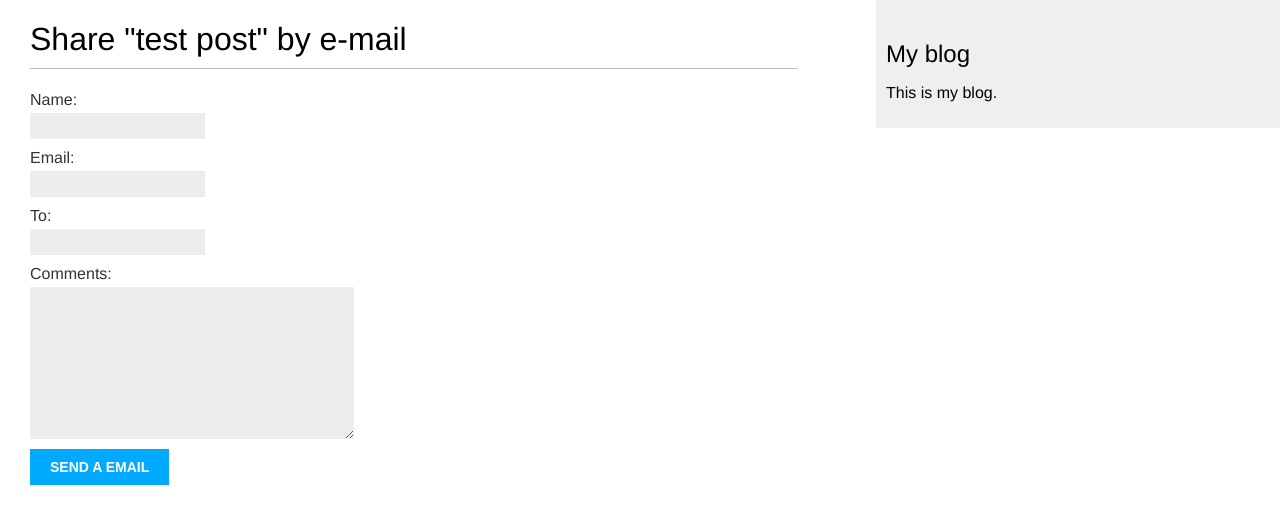
After one commit to muslim39n/django-by-example, a Django app: page /blog/5/share/ in a window 1280 px wide. The commit adds this page. Shown: the top 524 px of the page. Run offline with Django 4.2, Linux system fonts and the light colour scheme; data comes from the database, SQL or seed files in the repository.

Commit message:
Email sharing

```diff
--- /dev/null
+++ b/mysite/blog/forms.py
@@ -0,0 +1,9 @@
+import email
+from django import forms
+
+class EmailPostForm(forms.Form):
+    name = forms.CharField(max_length=255)
+    email = forms.EmailField()
+    to = forms.EmailField()
+    comments = forms.CharField(required=False,
+                                widget=forms.Textarea)
--- a/mysite/blog/templates/blog/post/detail.html
+++ b/mysite/blog/templates/blog/post/detail.html
@@ -7,4 +7,7 @@
         Published {{ post.publish }} by {{ post.author }}
     </p>
     {{ post.body }}
+    <p>
+        <a href="{% url 'blog:post_share' post.id %}">Share this post</a>
+    </p>
 {% endblock content %}
--- /dev/null
+++ b/mysite/blog/templates/blog/post/share.html
@@ -0,0 +1,19 @@
+{% extends 'blog/base.html' %}
+
+{% block title %}Share a post{% endblock %}
+
+{% block content %}
+    {% if sent %}
+        <h1>Email successfully sent</h1>
+        <p>
+            "{{ post.title }}" was successfully sent to {{ form.cleaned_data.to }}.
+        </p>
+    {% else %}
+        <h1>Share "{{ post.title }}" by e-mail</h1>
+        <form action="" method="post">
+            {{ form.as_p }}
+            {% csrf_token %}
+            <input type="submit" value="Send a email">
+        </form>
+    {% endif %}
+{% endblock %}
--- a/mysite/blog/urls.py
+++ b/mysite/blog/urls.py
@@ -6,4 +6,5 @@ app_name = 'blog'
 urlpatterns = [
     path('', views.post_list, name='post_list'),
     path('<int:year>/<int:month>/<int:day>/<slug:post>/', views.post_detail, name='post_detail'),
+    path('<int:post_id>/share/', views.post_share, name='post_share'),
 ]
--- a/mysite/blog/views.py
+++ b/mysite/blog/views.py
@@ -1,5 +1,8 @@
 from django.shortcuts import render, get_object_or_404
 from django.core.paginator import Paginator, EmptyPage, PageNotAnInteger
+from django.core.mail import send_mail
+
+from .forms import EmailPostForm
 
 from .models import Post
 
@@ -29,3 +32,24 @@ def post_detail(request, year, month, day, post):
                             publish__day = day)
 
     return render(request, 'blog/post/detail.html', {'post':post})
+
+def post_share(request, post_id):
+    post = get_object_or_404(Post, id=post_id, status='published')
+    sent = False
+
+    if request.method == 'POST':
+        form = EmailPostForm(request.POST)
+
+        if form.is_valid():
+            cd = form.cleaned_data
+            post_url = request.build_absolute_uri(post.get_absolute_url)
+            subject = f"{cd['name']} recommends you read {post.title}"
+            message = f"Read {post.title} at {post_url}\n\n{cd['name']}\'s comments: {cd['comments']}"
+            send_mail(subject, message, 'blog@blog.kz', [cd['to'],])
+
+            sent = True
+
+    else:
+        form = EmailPostForm()
+
+    return render(request, 'blog/post/share.html', {'post':post, 'form':form, 'sent':sent})
--- a/mysite/mysite/settings.py
+++ b/mysite/mysite/settings.py
@@ -122,3 +122,7 @@ STATIC_URL = 'static/'
 # https://docs.djangoproject.com/en/4.0/ref/settings/#default-auto-field
 
 DEFAULT_AUTO_FIELD = 'django.db.models.BigAutoField'
+
+
+# Email settings
+EMAIL_BACKEND = 'django.core.mail.backends.console.EmailBackend'
```
